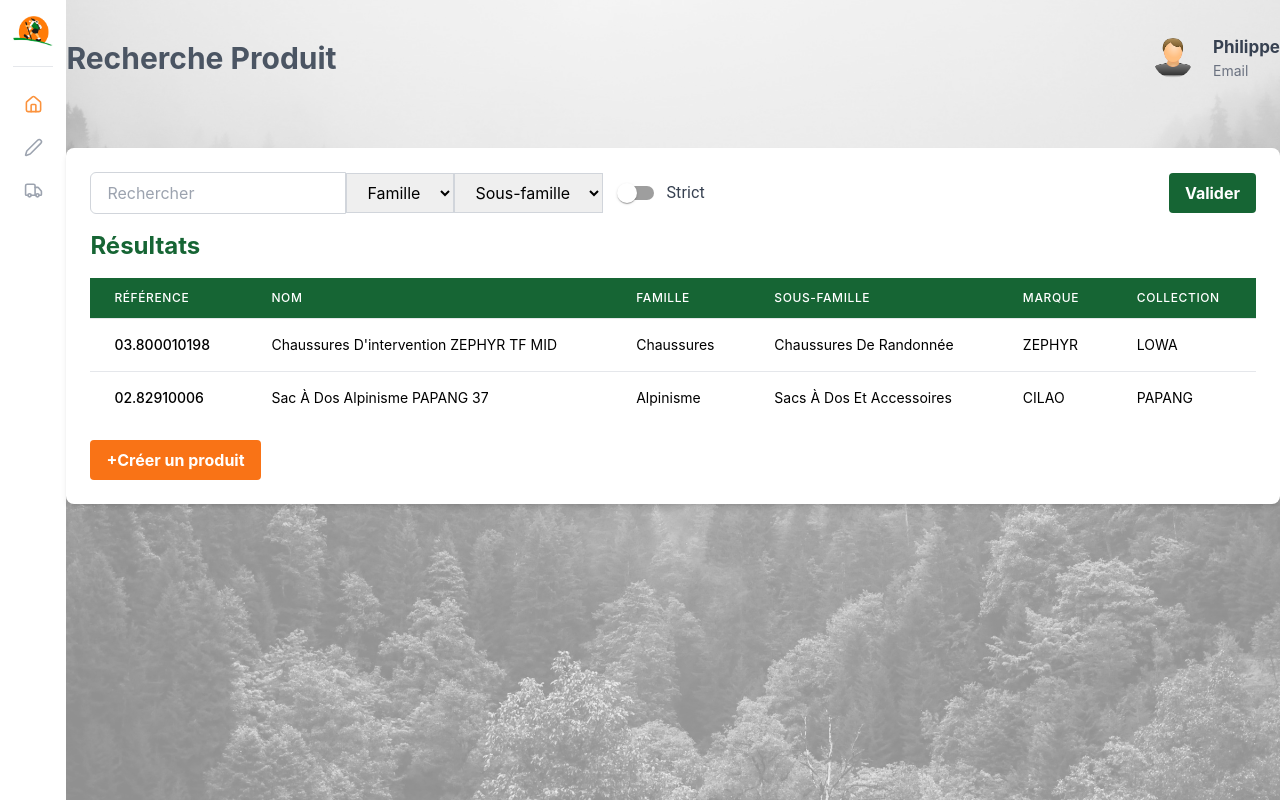
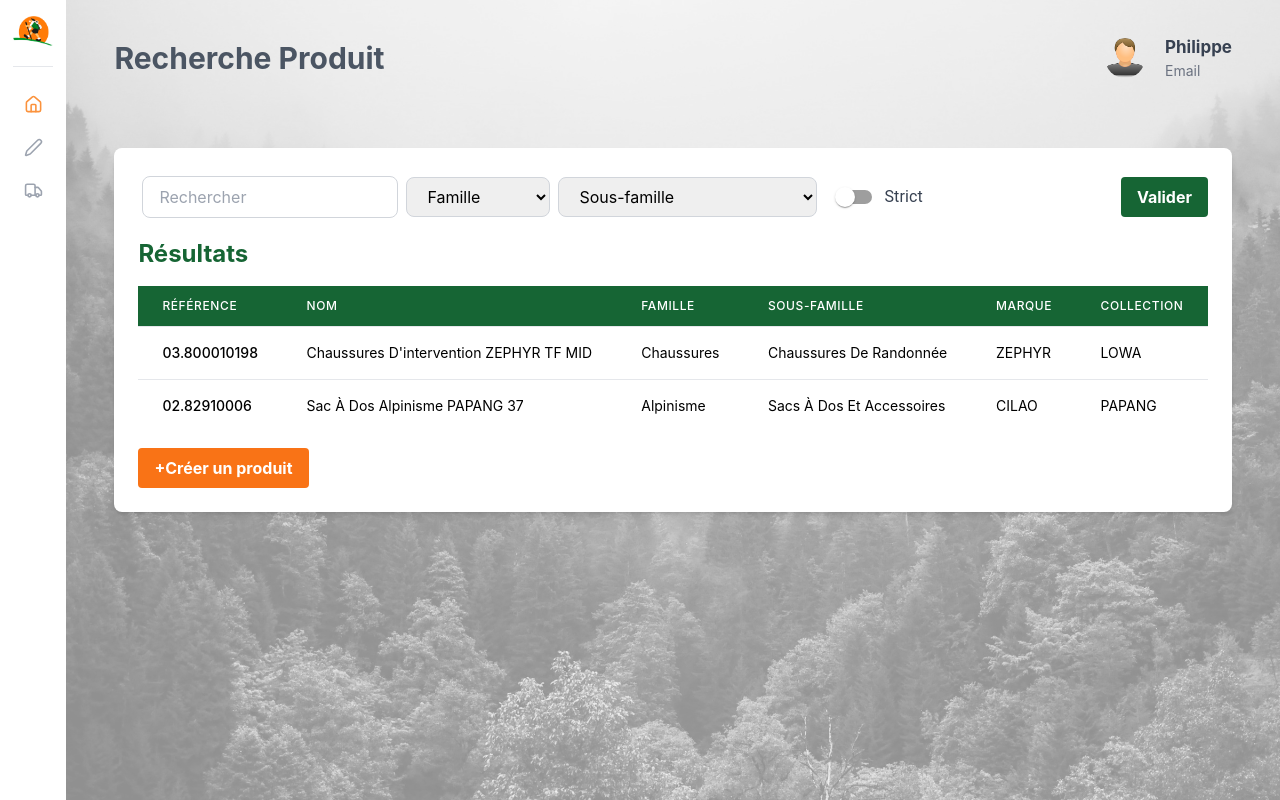
Before and after one commit to acs2i/avc-front-end, a React (Create React App) app: page / in a window 1280 px wide. Built offline with nearby package versions, Linux system fonts and the light colour scheme.

Commit message:
last version

```diff
--- a/package.json
+++ b/package.json
@@ -14,6 +14,7 @@
     "@types/node": "^16.18.91",
     "@types/react": "^18.2.71",
     "@types/react-dom": "^18.2.22",
+    "fuse.js": "^7.0.0",
     "lucide-react": "^0.363.0",
     "react": "^18.2.0",
     "react-dom": "^18.2.0",
--- a/public/index.html
+++ b/public/index.html
@@ -24,7 +24,7 @@
       work correctly both with client-side routing and a non-root public URL.
       Learn how to configure a non-root public URL by running `npm run build`.
     -->
-    <title>React App</title>
+    <title>AVC Preref</title>
   </head>
   <body>
     <noscript>You need to enable JavaScript to run this app.</noscript>
--- a/src/components/PageContainer.tsx
+++ b/src/components/PageContainer.tsx
@@ -1,9 +1,7 @@
-
-
-export default function PageContainer({children} : {children : React.ReactNode}) {
-    return (
-      <div className="mx-auto w-full max-w-[1500px]">
-        {children}
-      </div>
-    )
-  }
+export default function PageContainer({ children }: { children: React.ReactNode }) {
+  return (
+    <div className="container mx-auto px-4 sm:px-6 md:px-8 lg:px-10 xl:px-12 2xl:px-14">
+      {children}
+    </div>
+  )
+}
--- a/src/components/Sidebar.tsx
+++ b/src/components/Sidebar.tsx
@@ -15,14 +15,12 @@ export default function Sidebar() {
       </div>
       <ul className="flex flex-col gap-6">
       {LINKS.map((link, i) => (
-            <Tooltip title={link.name} placement="right-start">
+        <Tooltip key={i} title={link.name} placement="right-start">
           <Link
             to={link.link}
             className={`text-gray-400 ${
               location.pathname === link.link ? "text-orange-400" : ""
-                } ${
-                    location.pathname != link.link ? "hover:text-orange-300" : ""
-                  }`}
+            } ${location.pathname !== link.link ? "hover:text-orange-300" : ""}`}
           >
             {React.createElement(link.icon, { size: 19 })}
           </Link>
--- a/src/pages/Home.tsx
+++ b/src/pages/Home.tsx
@@ -1,9 +1,9 @@
-import React from "react";
+import React, { useState } from "react";
 import Card from "../components/Card";
 import Header from "../components/Header";
-import FormGroup from '@mui/material/FormGroup';
 import FormControlLabel from '@mui/material/FormControlLabel';
 import Switch from '@mui/material/Switch';
+import Fuse from 'fuse.js';
 
 type Product = {
   reference: string;
@@ -33,26 +33,81 @@ const products: Product[] = [
   }
 ];
 
+const fuse = new Fuse(products, {
+  keys: ['name', 'reference', 'family', 'subFamily', 'brand', 'collection'],
+  includeMatches: true
+});
+
 export default function Home() {
+  const [searchTerm, setSearchTerm] = useState('');
+  const [selectedFamily, setSelectedFamily] = useState('');
+  const [selectedSubFamily, setSelectedSubFamily] = useState('');
+  const [isStrict, setIsStrict] = useState(false);
+
+  const handleSearchChange = (event: React.ChangeEvent<HTMLInputElement>) => {
+    setSearchTerm(event.target.value);
+  };
+
+  const handleFamilyChange = (event: React.ChangeEvent<HTMLSelectElement>) => {
+    setSelectedFamily(event.target.value);
+  };
+
+  const handleSubFamilyChange = (event: React.ChangeEvent<HTMLSelectElement>) => {
+    setSelectedSubFamily(event.target.value);
+  };
+
+  const handleStrictChange = (event: React.ChangeEvent<HTMLInputElement>) => {
+    setIsStrict(event.target.checked);
+  };
+
+  const filteredProducts = isStrict
+    ? fuse.search(`${searchTerm} ${selectedFamily} ${selectedSubFamily}`).map(result => result.item)
+    : products.filter(product =>
+        Object.values(product).some(value =>
+          value.toString().toLowerCase().includes(searchTerm.toLowerCase()) ||
+          (selectedFamily && product.family.toLowerCase() === selectedFamily.toLowerCase()) ||
+          (selectedSubFamily && product.subFamily.toLowerCase() === selectedSubFamily.toLowerCase())
+        )
+      );
+
+  const families = Array.from(new Set(products.map((product) => product.family)));
+  const subFamilies = Array.from(new Set(products.map((product) => product.subFamily)));
+
   return (
-    <>
-    <Header titlePage="Recherche Produit"/>
+    <div>
+      <Header titlePage="Recherche Produit" />
       <Card title="Recherche" subtitle="Recherche">
-      <div className="flex justify-between items-center mb-4">
-          <div className="flex items-center">
+        <div className="flex flex-col md:flex-row justify-between items-center mb-4">
+          <div className="flex items-center mb-4 md:mb-0">
             <input
               type="text"
               placeholder="Rechercher"
-              className="border border-gray-300 rounded-l-md px-4 py-2 w-64"
+              className="border border-gray-300 rounded-lg px-4 py-2 w-full md:w-64 m-1"
+              value={searchTerm}
+              onChange={handleSearchChange}
             />
-            <select className="border border-gray-300 px-4 py-2">
-              <option>Famille</option>
+            <select className="border border-gray-300 rounded-lg px-4 py-2 m-1" value={selectedFamily} onChange={handleFamilyChange}>
+              <option value="">Famille</option>
+              {families.map((family) => (
+                <option key={family} value={family}>
+                  {family}
+                </option>
+              ))}
             </select>
-            <select className="border border-gray-300 px-4 py-2">
-              <option>Sous-famille</option>
+            <select className="border border-gray-300 rounded-lg px-4 py-2 m-1" value={selectedSubFamily} onChange={handleSubFamilyChange}>
+              <option value="">Sous-famille</option>
+              {subFamilies.map((subFamily) => (
+                <option key={subFamily} value={subFamily}>
+                  {subFamily}
+                </option>
+              ))}
             </select>
             <div className="ml-4 flex items-center">
-                <FormControlLabel className="ml-3 text-gray-700 font-medium" control={<Switch />} label="Strict" />
+              <FormControlLabel
+                className="ml-3 text-gray-700 font-medium"
+                control={<Switch checked={isStrict} onChange={handleStrictChange} />}
+                label="Strict"
+              />
             </div>
           </div>
           <button className="bg-green-800 hover:bg-green-600 text-white font-bold py-2 px-4 rounded">
@@ -61,6 +116,7 @@ export default function Home() {
         </div>
 
         <h2 className="text-2xl font-bold text-green-800 mb-4">Résultats</h2>
+        <div className="overflow-x-auto">
           <table className="min-w-full divide-y divide-gray-200">
             <thead className="bg-green-800">
               <tr>
@@ -85,7 +141,7 @@ export default function Home() {
               </tr>
             </thead>
             <tbody className="bg-white divide-y divide-gray-200">
-            {products.map((product) => (
+              {filteredProducts.map((product) => (
                 <tr key={product.reference}>
                   <td className="px-6 py-4 whitespace-nowrap text-sm font-medium text-grey-900">{product.reference}</td>
                   <td className="px-6 py-4 whitespace-nowrap text-sm text-grey-500">{product.name}</td>
@@ -97,11 +153,11 @@ export default function Home() {
               ))}
             </tbody>
           </table>
+        </div>
         <button className="bg-orange-500 hover:bg-orange-600 text-white font-bold py-2 px-4 rounded mt-4">
           +Créer un produit
         </button>
       </Card>
-    </>
-
+    </div>
   );
 }
```
Also changed, not shown: 1 other file (tests, documents, lock files or other folders). Lines whose indentation alone changed are shown as unchanged.
